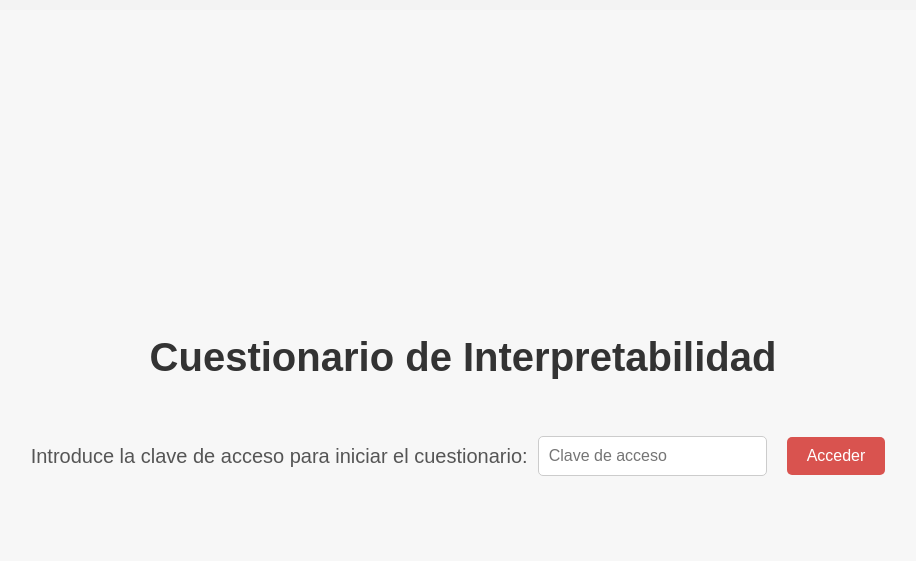
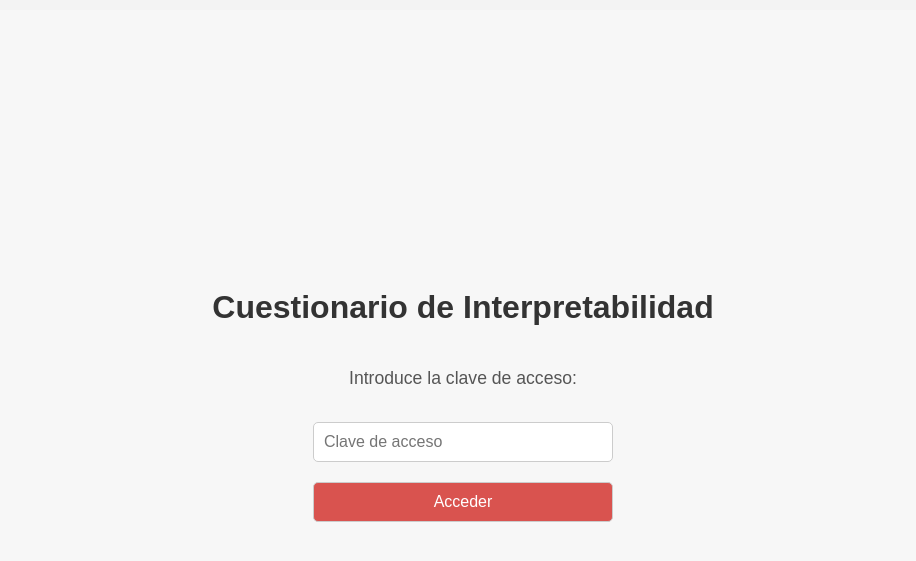
Before and after one commit to adrian-vargas/survey-xai, a Flask app: page / in a window 1280 px wide. Shown: the top 561 px of the page, without its empty margins (177-1093 px from the left). Run offline with Flask 3, Linux system fonts and the light colour scheme.

Commit message:
Ajuste de estilo

```diff
--- a/static/css/styles.css
+++ b/static/css/styles.css
@@ -12,7 +12,7 @@ body {
 }
 
 h1 {
-    font-size: 2.5em;
+    font-size: 2em; /* Usa una fuente un poco más pequeña para mayor flexibilidad */
     color: #333;
     margin-bottom: 20px;
     text-align: center;
@@ -32,11 +32,11 @@ h1 {
 }
 
 #instructions {
-    text-align: justify; /* Justificar el texto de las instrucciones */
+    text-align: justify;
 }
 
 p {
-    font-size: 1.25em;
+    font-size: 1.1em; /* Ligero ajuste para mejor legibilidad */
     color: #555;
     margin-bottom: 20px;
     line-height: 1.6;
@@ -44,15 +44,17 @@ p {
 
 /* Styling for buttons */
 button {
-    background-color: #d9534f; /* Default color for answer buttons */
+    background-color: #d9534f;
     color: white;
     border: none;
-    padding: 15px 30px;
+    padding: 1em 2em; /* Padding flexible */
     border-radius: 5px;
     font-size: 1em;
     cursor: pointer;
     margin: 10px;
     display: inline-block;
+    width: 100%; /* Asegura que los botones ocupen todo el ancho en móviles */
+    max-width: 300px;
 }
 
 button:hover {
@@ -117,13 +109,17 @@ textarea {
 /* Centrar el campo de texto y el botón en el formulario de acceso */
 #access-container {
     display: flex;
-    justify-content: center;
+    flex-direction: column; /* Ajuste para móviles */
     align-items: center;
-    gap: 10px; /* Espacio entre el campo de texto y el botón */
+    gap: 10px;
     margin-top: 20px;
+    width: 100%; /* Ocupa todo el ancho */
+    max-width: 300px;
+    margin: 0 auto;
 }
 
-#access-container input {
+#access-container input, #access-container button {
+    width: 100%;
     padding: 10px;
     font-size: 1em;
     border-radius: 5px;
@@ -131,23 +127,25 @@ textarea {
     box-sizing: border-box;
 }
 
-#access-container button {
-    background-color: #d9534f;
-    color: white;
-    border: none;
-    padding: 10px 20px;
-    border-radius: 5px;
-    font-size: 1em;
-    cursor: pointer;
+/* Progress bar styling */
+.progress-container {
+    position: fixed;
+    top: 0;
+    left: 0;
+    width: 100%;
+    background-color: #f3f3f3;
+    z-index: 1000;
 }
 
-#access-container button:hover {
-    background-color: #c9302c;
+.progress-bar {
+    height: 10px;
+    width: 0%;
+    background-color: #4caf50;
 }
 
 /* Centrar los botones de las respuestas */
 #question-container button {
-    width: calc(33.3% - 20px); /* Cada botón ocupa un tercio del contenedor menos el margen */
+    width: calc(33.3% - 20px);
     margin: 10px;
     text-align: center;
 }
--- a/templates/index.html
+++ b/templates/index.html
@@ -17,7 +17,7 @@
 
     <!-- Formulario para la clave de acceso -->
     <div id="access-container">
-        <p>Introduce la clave de acceso para iniciar el cuestionario:</p>
+        <p>Introduce la clave de acceso:</p>
         <input type="password" id="access-key" placeholder="Clave de acceso">
         <button id="access-btn">Acceder</button>
     </div>
```
Also changed, not shown: other parts of static/css/styles.css (+18 -60 lines).
